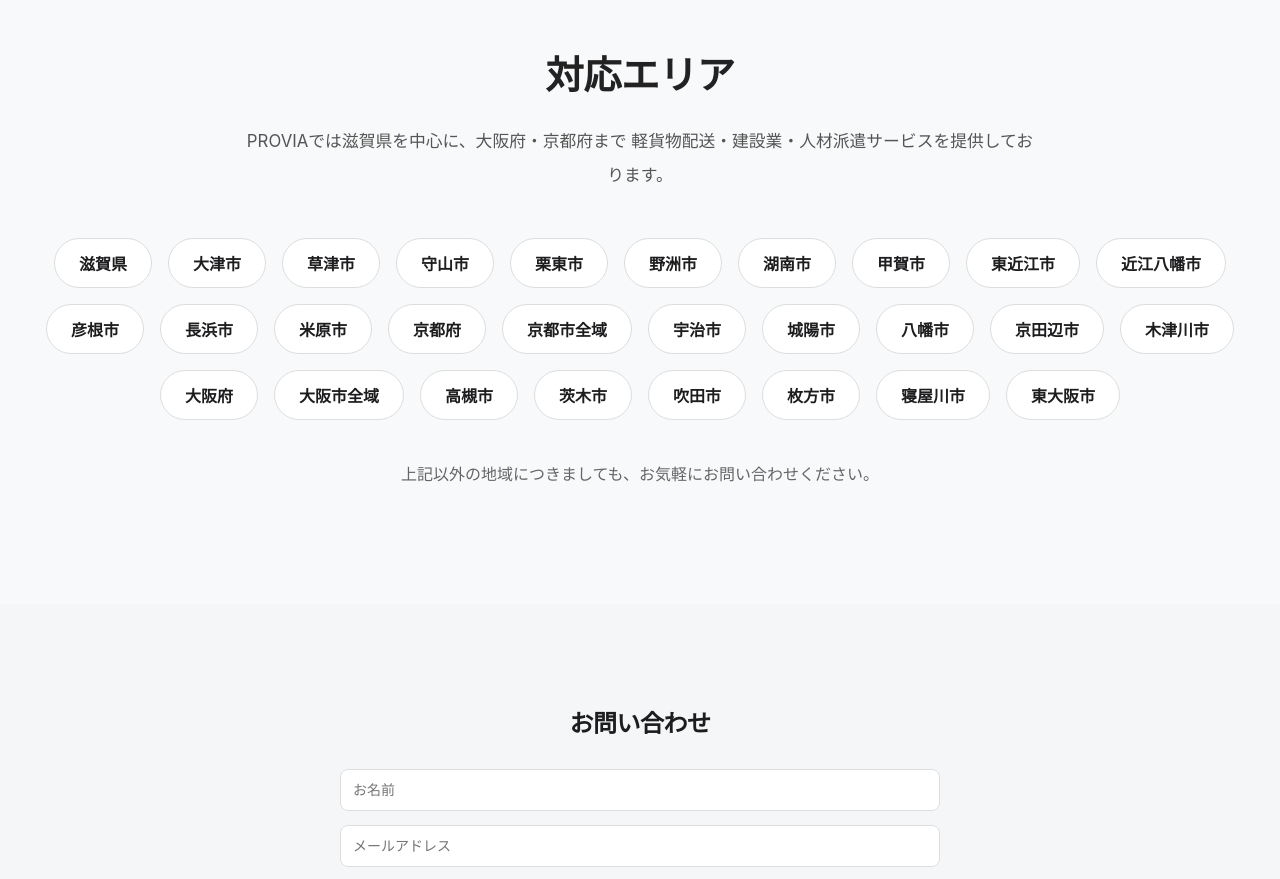
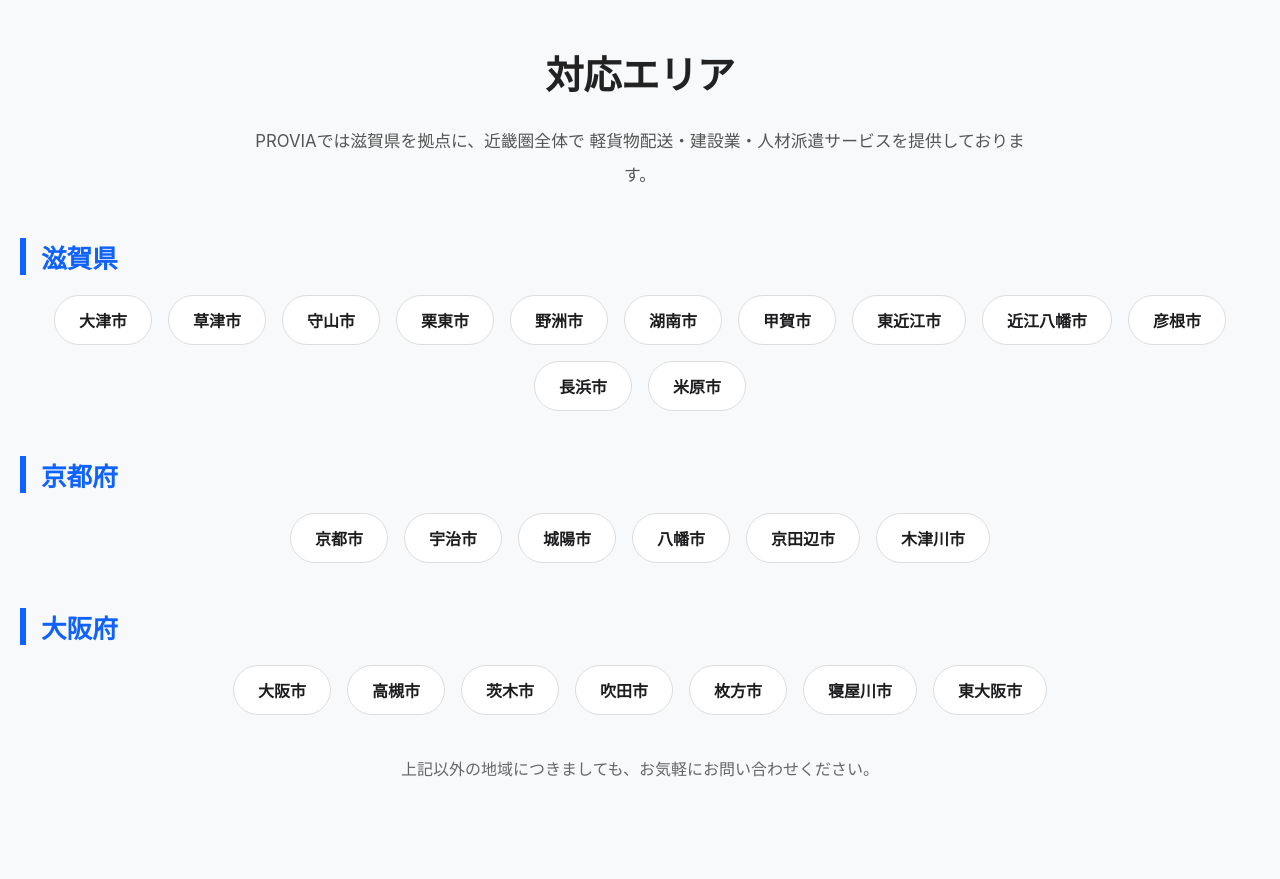
Before and after one commit to PROVIA26/provia-website, a React (Vite) app: page / in a window 1280 px wide. Shown: the part 3380-4259 px from the top of the page. Built offline with nearby package versions, Linux system fonts and the light colour scheme.

Commit message:
Improve service area layout

```diff
--- a/src/components/Area.jsx
+++ b/src/components/Area.jsx
@@ -8,13 +8,14 @@ function Area() {
         <h2>対応エリア</h2>
 
         <p className="area-text">
-          PROVIAでは滋賀県を中心に、大阪府・京都府まで
+          PROVIAでは滋賀県を拠点に、近畿圏全体で
           軽貨物配送・建設業・人材派遣サービスを提供しております。
         </p>
 
+        <div className="area-group">
+
+          <h3>滋賀県</h3>
           <div className="area-list">
-
-          <span>滋賀県</span>
             <span>大津市</span>
             <span>草津市</span>
             <span>守山市</span>
@@ -27,23 +28,28 @@ function Area() {
             <span>彦根市</span>
             <span>長浜市</span>
             <span>米原市</span>
+          </div>
 
-          <span>京都府</span>
-          <span>京都市全域</span>
+          <h3>京都府</h3>
+          <div className="area-list">
+            <span>京都市</span>
             <span>宇治市</span>
             <span>城陽市</span>
             <span>八幡市</span>
             <span>京田辺市</span>
             <span>木津川市</span>
+          </div>
 
-          <span>大阪府</span>
-          <span>大阪市全域</span>
+          <h3>大阪府</h3>
+          <div className="area-list">
+            <span>大阪市</span>
             <span>高槻市</span>
             <span>茨木市</span>
             <span>吹田市</span>
             <span>枚方市</span>
             <span>寝屋川市</span>
             <span>東大阪市</span>
+          </div>
 
         </div>
 
--- a/src/styles/area.css
+++ b/src/styles/area.css
@@ -16,6 +16,19 @@
   font-size: 1.05rem;
   line-height: 2;
   color: #555;
+}
+
+.area-group {
+  margin-top: 40px;
+}
+
+.area-group h3 {
+  margin: 45px 0 20px;
+  padding-left: 15px;
+  border-left: 6px solid #0f62fe;
+  color: #0f62fe;
+  font-size: 1.6rem;
+  text-align: left;
 }
 
 .area-list {
@@ -56,6 +69,10 @@
     font-size: 2rem;
   }
 
+  .area-group h3 {
+    font-size: 1.4rem;
+  }
+
   .area-list span {
     width: 45%;
     text-align: center;
```
Lines whose indentation alone changed are shown as unchanged.
